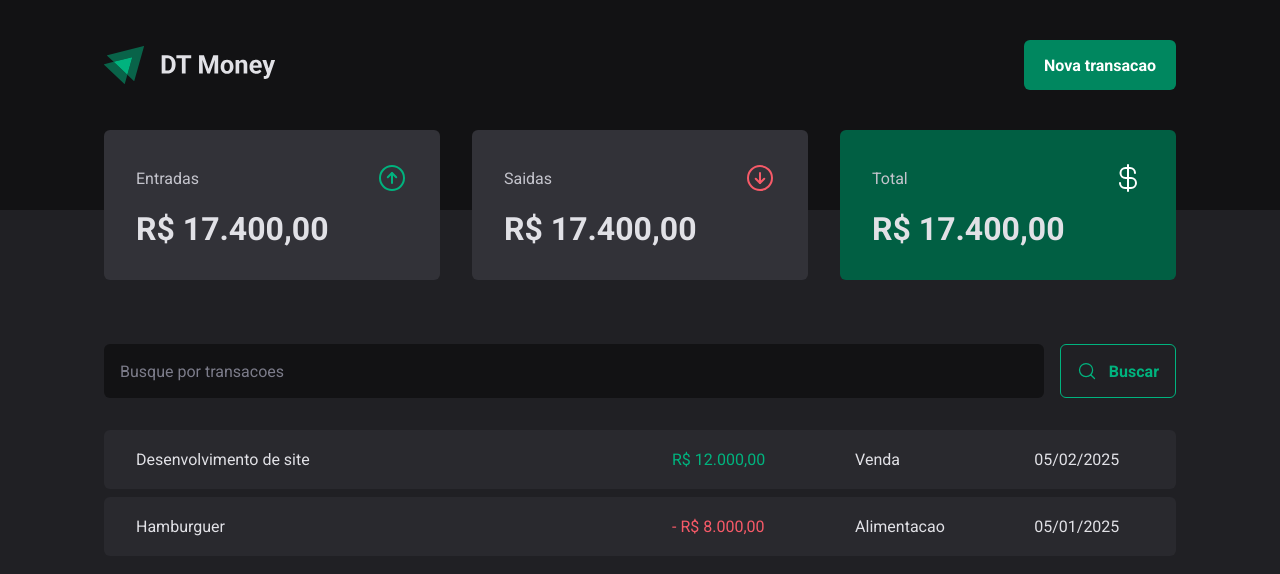
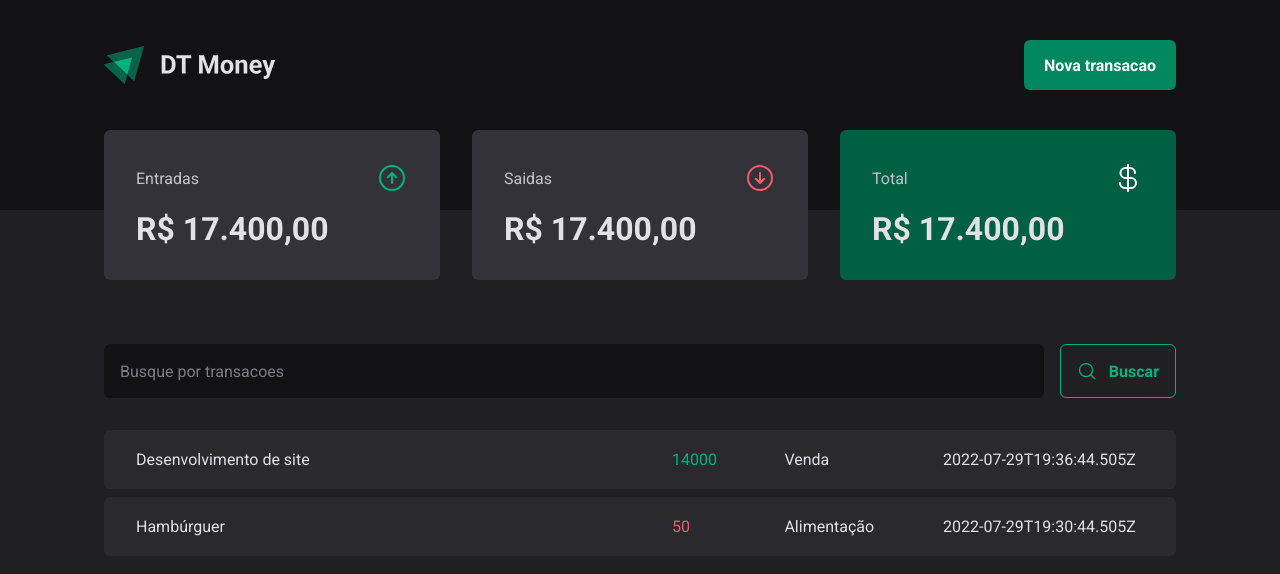
Before and after one commit to GabrielGoncalvesMendes/dt-money, a React (Vite) app: page / in a window 1280 px wide. Shown: the top 574 px of the page. Built offline with nearby package versions, Linux system fonts and the light colour scheme; data requests are answered from the project's data file.

Commit message:
First http request done (#10)

```diff
--- a/src/pages/Transactions/index.tsx
+++ b/src/pages/Transactions/index.tsx
@@ -1,3 +1,4 @@
+import { useEffect, useState } from "react";
 import { Header } from "../../components/Header";
 import { Summary } from "../../components/Summary";
 import { SearchForm } from "./components/SearchForm";
@@ -7,7 +8,29 @@
   TransactionsTable
 } from "./styles";
 
+interface Transaction {
+  id: number;
+  description: string;
+  type: 'income' | 'outcome';
+  category: string;
+  price: number;
+  createdAt: string;
+}
+
 export function Transactions() {
+  const [transactions, setTransactions] = useState<Transaction[]>([]);
+
+  async function loadTransactions() {
+    const response = await fetch('http://localhost:3333/transactions');
+    const data = await response.json();
+
+    setTransactions(data);
+  }
+
+  useEffect(() => {
+    loadTransactions();
+  }, []);
+
   return (
     <div>
       <Header />
@@ -16,22 +39,19 @@
         <SearchForm />
         <TransactionsTable>
           <tbody>
-            <tr>
-              <td width="50%">Desenvolvimento de site</td>
-              <td>
-                <PriceHighlight variant="income">R$ 12.000,00</PriceHighlight>
-              </td>
-              <td>Venda</td>
-              <td>05/02/2025</td>
-            </tr>
-            <tr>
-              <td width="50%">Hamburguer</td>
-              <td>
-                <PriceHighlight variant="outcome">- R$ 8.000,00</PriceHighlight>
-              </td>
-              <td>Alimentacao</td>
-              <td>05/01/2025</td>
-            </tr>
+            {transactions.map(transaction => {
+                return (
+                  <tr>
+                    <td width="50%">{transaction.description}</td>
+                    <td>
+                      <PriceHighlight variant={transaction.type}>{transaction.price}</PriceHighlight>
+                    </td>
+                    <td>{transaction.category}</td>
+                    <td>{transaction.createdAt}</td>
+                  </tr>
+                );
+              })
+            }
           </tbody>
         </TransactionsTable>
       </TransactionsContainer>
```
